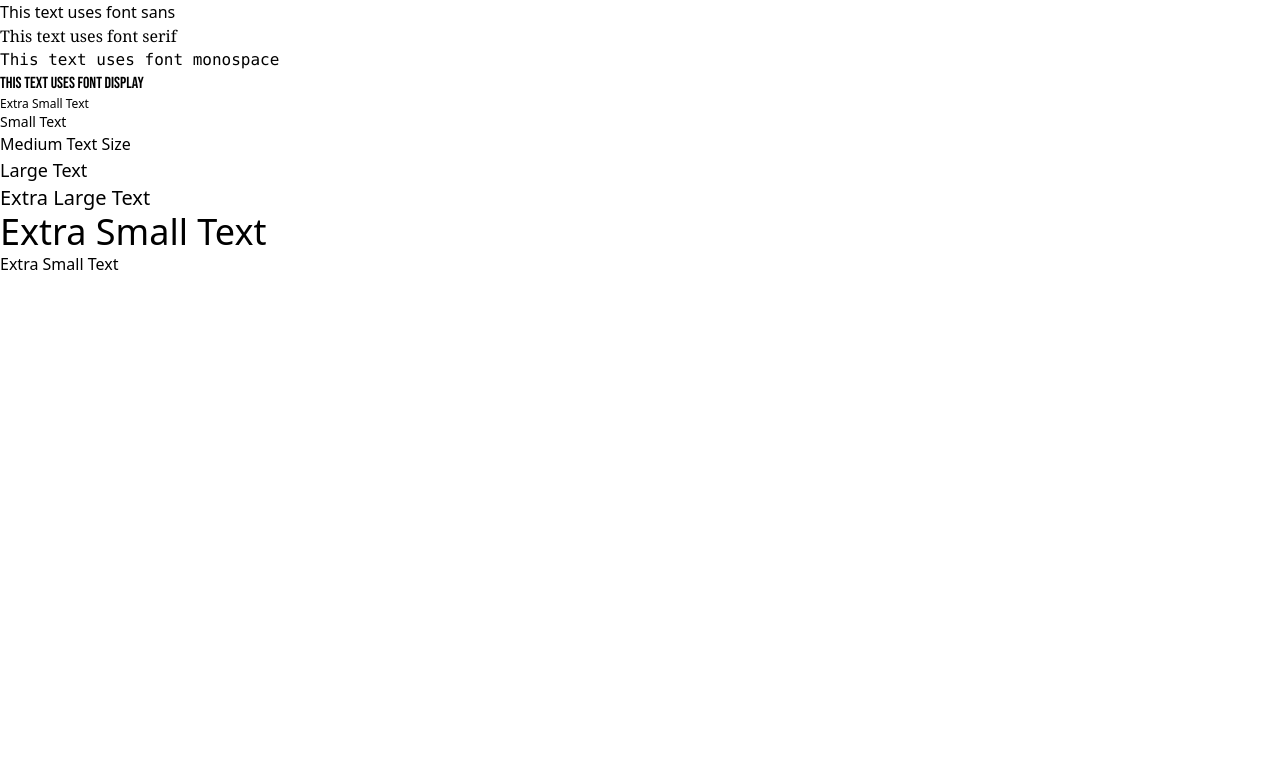
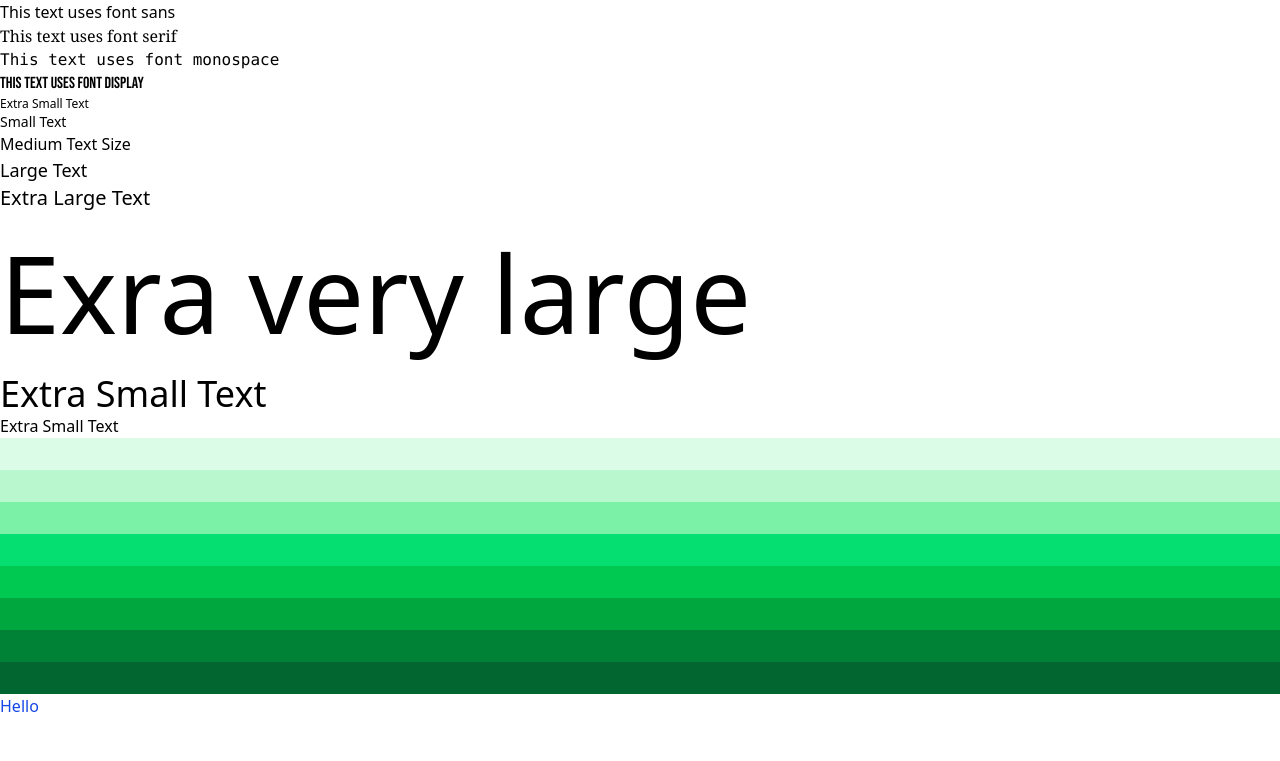
Before and after one commit to DeepikaLeelakumar/My-frontend-learning-journey, a website: page public/index.html in a window 1280 px wide. Drawn offline with Linux system fonts and the light colour scheme; a web font is replaced by a local one.

Commit message:
Tailwind css color

```diff
--- a/public/index.html
+++ b/public/index.html
@@ -19,10 +19,18 @@
     <p class="text-base">Medium Text Size</p>
     <p class="text-lg">Large Text</p>
     <p class="text-xl">Extra Large Text</p>
+    <p class="text-10xl">Exra very large</p>
 
     <p class="text-xs md:text-4xl">Extra Small Text</p>
     <p class="text-xs lg:text-base">Extra Small Text</p>
-
-
+    <div class="h-8 bg-green-100"></div>
+    <div class="h-8 bg-green-200"></div>
+    <div class="h-8 bg-green-300"></div>
+    <div class="h-8 bg-green-400"></div>
+    <div class="h-8 bg-green-500"></div>
+    <div class="h-8 bg-green-600"></div>
+    <div class="h-8 bg-green-700"></div>
+    <div class="h-8 bg-green-800"></div>
+    <div class="h-16 text-blue-700">Hello</div>
 </body>
 </html>
--- a/src/input.css
+++ b/src/input.css
@@ -1,5 +1,6 @@
 @import "tailwindcss";
 
-@theme{
+@theme {
     --font-display:"Bebas Neue", sans-serif;
+    --text-10xl: 6.75rem;
 }
```
Also changed, not shown: dist/output.css.
